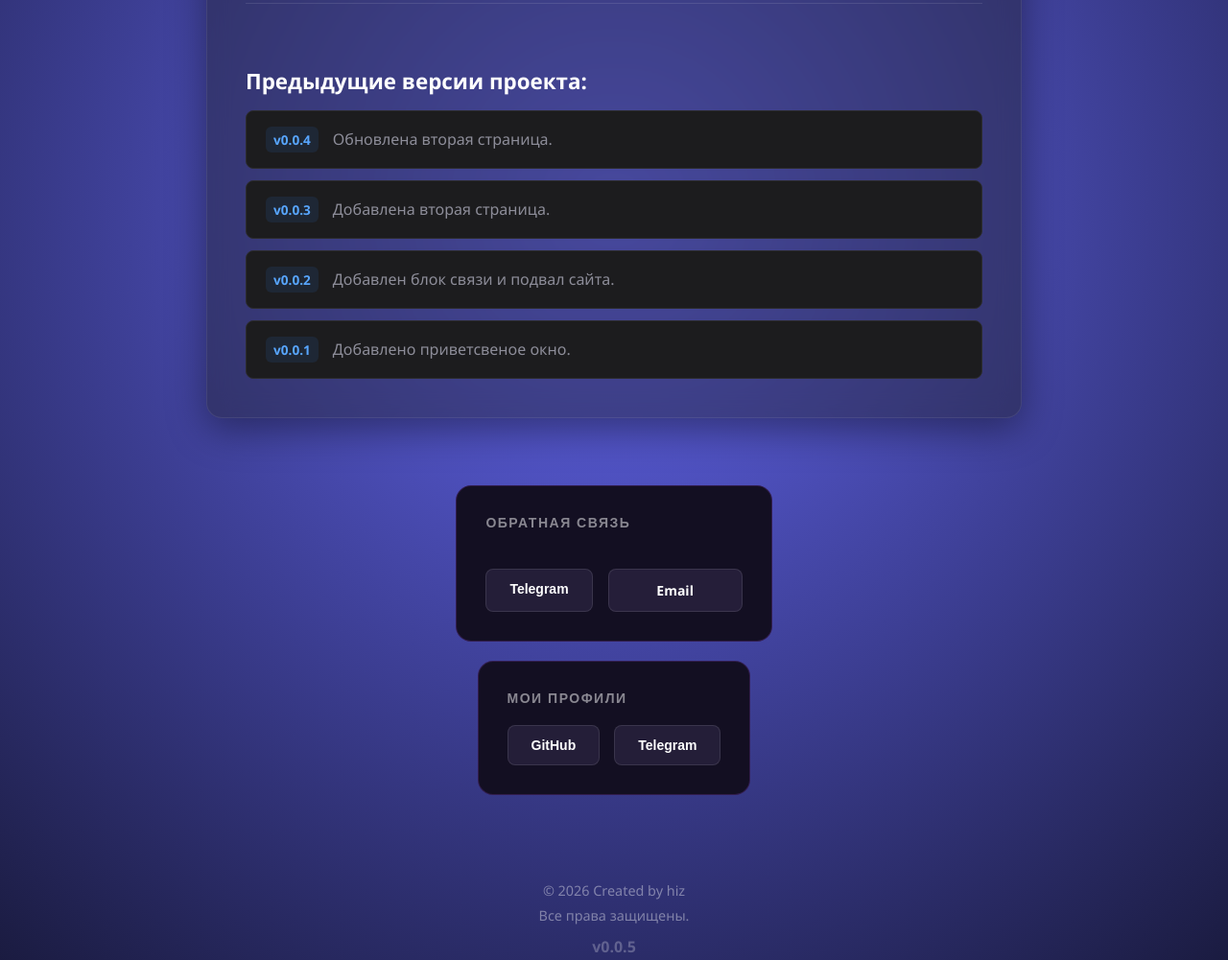
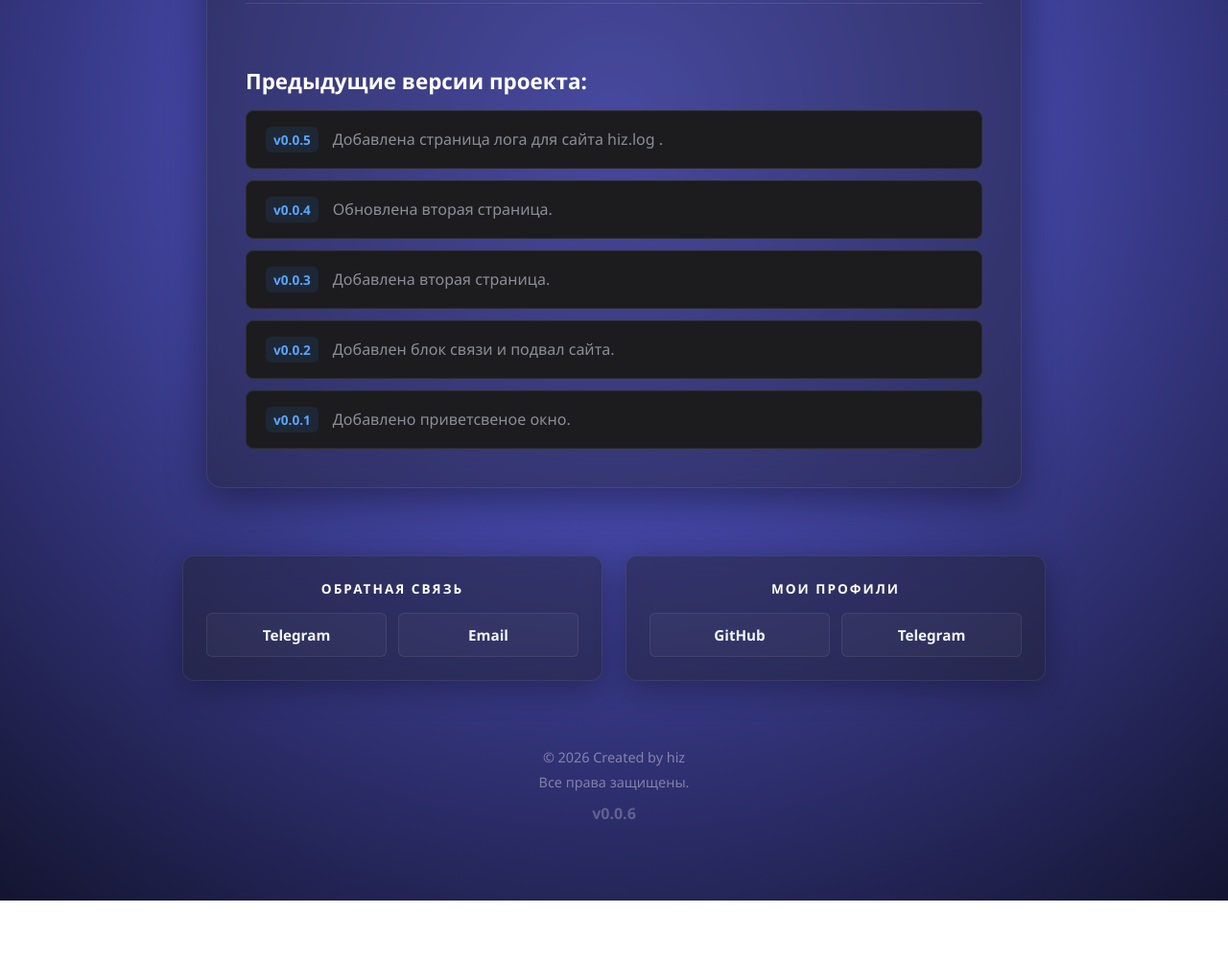
Before and after one commit to Hizikc/hiz.log, a website built with Vite: page pages/hiz.log/v0.0.6.html in a window 1280 px wide. Shown: the part 695-1696 px from the top of the page at 96% size. After the commit the page ends 1634 px from the top, so only its background shows below. Built offline with nearby package versions, Linux system fonts and the light colour scheme.

Commit message:
Обновелна обратная связь.

```diff
--- a/blocks/feedback.html
+++ b/blocks/feedback.html
@@ -3,31 +3,19 @@
     <!-- Карточка 1: Обратная связь -->
     <div class="contacts-group">
         <h3>Обратная связь</h3>
-        <div class="feedback-links">
-            <div class="feedback-buttons">
-            <a href="https://t.me/hizsquad" class="telegram" target="_blank">Telegram</a>
-
-            <!-- ДОБАВИЛИ ПОЧТУ (Она встанет рядом с Телегой) -->
-                <button class="btn-link" onclick="openChangelog('modal-email')">Email</button>
-
-
-            <!-- <a href="404.html" class="telegram" target="_blank">Telegram</a> -->
-
-            </div>
+        <div class="buttons-flex">
+            <a href="https://t.me" target="_blank" class="btn-contact">Telegram</a>
+            <a href="mailto:твой_email" class="btn-contact">Email</a>
         </div>
     </div>
 
     <!-- Карточка 2: Профили -->
     <div class="contacts-group" id="feedback">
         <h3>Мои профили</h3>
-        <div class="feedback-links">
-            <a href="https://github.com/hizsquad" target="_blank">GitHub</a>
-
-            <a href="https://t.me/hizsquad911" class="telegram" target="_blank">Telegram</a>
-
-
-
-            <!-- ДОБАВИЛИ ДИСКОРД (Он встанет рядом с Гитхабом) -->
-            <!-- <a href="404.html" class="discord" target="_blank">Discord</a> -->
+        <div class="buttons-flex">
+            <a href="https://github.com" target="_blank" class="btn-contact">GitHub</a>
+            <a href="https://t.me" target="_blank" class="btn-contact">Telegram</a>
         </div>
     </div>
+
+</div>
--- a/blocks/footer.html
+++ b/blocks/footer.html
@@ -1,5 +1,5 @@
 <footer class="footer-block">
     <p>© 2026 Created by hiz</p>
     <p>Все права защищены.</p>
-    <span class="version">v0.0.5</span>
+    <span class="version">v0.0.6</span>
 </footer>
--- a/css/feedback.css
+++ b/css/feedback.css
@@ -1,101 +1,74 @@
-/* Главный контейнер для карточек */
+/* Общая сетка для блоков контактов */
 .contacts-grid {
-    display: flex !important;
-    flex-direction: column !important; /* Включает режим столбца */
-    align-items: center !important;    /* Центрирует карточки по ширине */
-    gap: 20px !important;              /* Расстояние между карточками по вертикали */
-    margin-top: 40px !important;
-    margin-bottom: 40px !important;
-    width: 100% !important;
+    display: flex;
+    gap: 24px;
+    max-width: 900px;
+    width: 100%;
+    margin: 40px auto 0 auto;
+    justify-content: center;
 }
 
-
-/* Сами карточки (делаем их как карточки проектов) */
+/* Каждая отдельная карточка связи (Темное стекло) */
 .contacts-group {
-    background: #130f22 !important; /* Темный фон карточки */
-    padding: 30px !important;
-    border-radius: 16px !important;
-    border: 1px solid rgba(168, 85, 247, 0.2) !important; /* Фиолетовая рамка */
-    min-width: 280px !important;
-    flex: 1 !important;
-    max-width: 400px !important;
-    box-sizing: border-box !important;
-    text-align: left !important; /* Текст внутри карточки прижат влево */
+    background: rgba(32, 32, 36, 0.4) !important;
+    backdrop-filter: blur(12px);
+    -webkit-backdrop-filter: blur(12px);
+    border: 1px solid rgba(255, 255, 255, 0.08);
+    border-radius: 12px;
+    padding: 24px;
+    flex: 1; /* Распределяет ширину 50 на 50 */
+    max-width: 450px;
+    text-align: center;
+    box-shadow: 0 8px 32px rgba(0, 0, 0, 0.3);
 }
 
-/* Заголовки внутри карточек */
+/* Заголовки блоков внутри связи */
 .contacts-group h3 {
-    font-size: 14px !important;
-    color: rgba(255, 255, 255, 0.5) !important;
-    margin-top: 0 !important;
-    margin-bottom: 20px !important;
-    text-transform: uppercase !important;
-    letter-spacing: 1.5px !important;
-    font-family: sans-serif !important;
+    font-size: 0.85rem;
+    text-transform: uppercase;
+    letter-spacing: 2px;
+    color: #ffffff !important; /* Белый канон */
+    margin-bottom: 16px;
 }
 
-/* Контейнер, который держит кнопки строго в один ряд внутри карточки */
-.feedback-links {
-    display: flex !important;
-    gap: 15px !important;
-    justify-content: flex-start !important; /* Кнопки прижаты к левому краю */
-    flex-wrap: wrap !important;
+/* Сетка для кнопок */
+.buttons-flex {
+    display: flex;
+    gap: 12px;
+    justify-content: center;
 }
 
-/* Общие стили для ВСЕХ кнопок в блоке */
-.feedback-links a {
-    display: inline-block !important;
-    padding: 12px 24px !important;
-    background-color: #241e38 !important; /* Стандартный темный фон */
-    color: #ffffff !important;
-    text-decoration: none !important;
-    font-weight: 600 !important;
-    border-radius: 8px !important;
-    transition: all 0.3s ease !important;
-    border: 1px solid rgba(255, 255, 255, 0.1) !important;
-    font-family: sans-serif !important;
-    font-size: 14px !important;
-
+/* Кнопки Telegram, Email, GitHub */
+.btn-contact {
+    display: inline-block;
+    background: rgba(255, 255, 255, 0.03) !important;
+    color: #f0f6fc !important;
+    border: 1px solid rgba(255, 255, 255, 0.08) !important;
+    padding: 12px 24px;
+    border-radius: 6px;
+    text-decoration: none;
+    font-weight: 600;
+    font-size: 0.95rem;
+    transition: all 0.2s ease;
+    flex: 1;
+    text-align: center;
 }
 
-/* Эффект при наведении на обычные кнопки (Почта, GitHub, Discord) */
-.feedback-links a:hover {
-    background-color: #2e2647 !important;
-    transform: translateY(-2px) !important;
-    border-color: rgba(255, 255, 255, 0.2) !important;
-}
-/* Выстраиваем кнопки ровно по центру в один ряд */
-.feedback-buttons {
-    display: flex;
-    justify-content: center; /* Центруем по горизонтали */
-    gap: 16px;               /* Расстояние между кнопками */
-    margin-top: 20px;
-    width: 100%;
+.btn-contact:hover {
+    background: rgba(255, 255, 255, 0.08) !important;
+    border-color: #6366f1 !important; /* Оранжевый ховер */
+    transform: translateY(-1px);
 }
 
-/* Принудительно делаем кнопки одинаковыми */
-.btn-link {
-    display: inline-block;
-    background:  #251e39;
-    color: #ffffff;
-    border: 1px solid rgba(255, 255, 255, 0.1);
-    padding: 12px 24px;
-    border-radius: 8px;
-    font-size: 14px;
-    font-weight: 600;
-    text-decoration: none;
-    text-align: center;
-
-    /* ЖЕСТКО ЗАДАЕМ ОДИНАКОВУЮ ШИРИНУ ОБОИМ КНОПКАМ */
-    width: 140px;
-    box-sizing: border-box;
-
-    cursor: pointer;
-    transition: all 0.2s ease;
+/* Адаптив под мобилки */
+@media (max-width: 768px) {
+    .contacts-grid {
+        flex-direction: column;
+        align-items: center;
+        gap: 20px;
+    }
+    .contacts-group {
+        width: 100%;
+        max-width: 100%;
+    }
 }
-
-.btn-link:hover {
-    background-color: #2e2647 !important;
-    transform: translateY(-2px) !important;
-    border-color: rgba(255, 255, 255, 0.2) !important;
-}
--- a/pages/hiz.log/v0.0.5.html
+++ b/pages/hiz.log/v0.0.6.html
@@ -3,7 +3,7 @@
 <head>
     <meta charset="UTF-8">
     <meta name="viewport" content="width=device-width, initial-scale=1.0">
-    <title>hiz.log | v0.0.5</title>
+    <title>hiz.log | v0.0.6</title>
     <!-- Тянем стили из корня -->
     <link rel="stylesheet" href="/css/style.css">
     <link rel="stylesheet" href="/css/project-view.css">
@@ -19,7 +19,7 @@
 
         <!-- Шапка проекта с версией -->
         <div class="project-view-header">
-            <h1>hiz.log <span class="badge-v">v0.0.4</span></h1>
+            <h1>hiz.log <span class="badge-v">v0.0.6</span></h1>
             <p class="release-date">Последнее обновление: 23 июля 2026 г.</p>
         </div>
 
@@ -29,7 +29,7 @@
 
             <h3>Что изменилось в этом патче:</h3>
             <ul class="patch-notes-list">
-                <li>Добавлена страница лога для сайта hiz.log .</li>
+                <li>Обновелна обратная связь.</li>
                 <!--<li>.</li>
                 <li>.</li>-->
             </ul>
@@ -39,13 +39,19 @@
         <h2>Скриншоты версии:</h2>
         <div class="project-view-gallery">
             <!-- Заменишь на свои скрины, когда закинешь в проект -->
-            <img src="/pages/hiz.log/images/v0.0.5.png" alt="Интерфейс программы">
+            <img src="/pages/hiz.log/images/v0.0.6.png" alt="Интерфейс программы">
         </div>
 
         <!-- Блок кнопок-перекидов на прошлые версии -->
         <div class="project-view-footer">
             <h2>Предыдущие версии проекта:</h2>
             <div class="versions-links-list">
+
+                <!-- Кнопка ведет на прошлую версию v0.0.5 -->
+                <a href="/pages/hiz.log/v0.0.6.html" class="version-link-item">
+                    <span class="v-num-tag">v0.0.5</span>
+                    <span class="v-text-info">Добавлена страница лога для сайта hiz.log .</span>
+                </a>
 
 
                 <!-- Кнопка ведет на прошлую версию v0.0.4 -->
```
Also changed, not shown: projects.html (+1 -1 lines), pages/hiz.log/images/v0.0.6.png (added), 1 other file.
